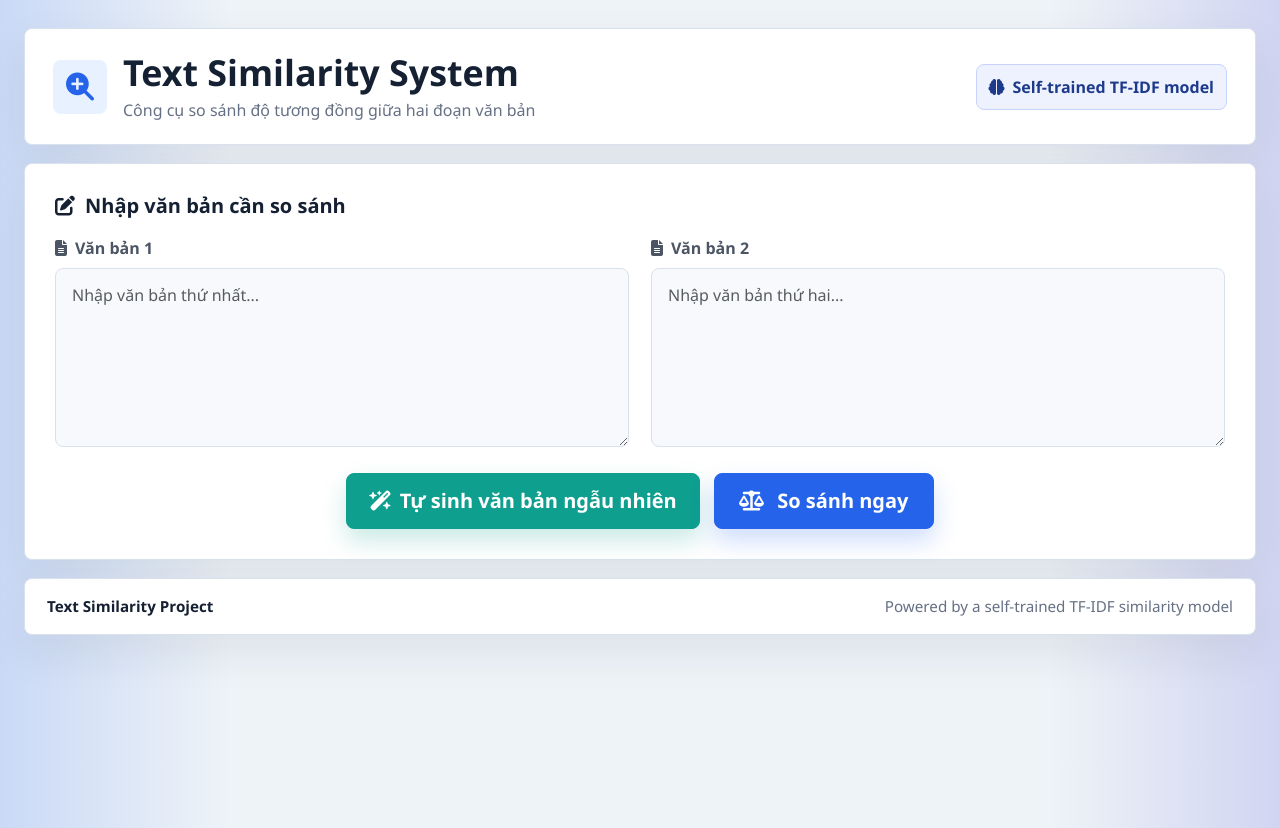
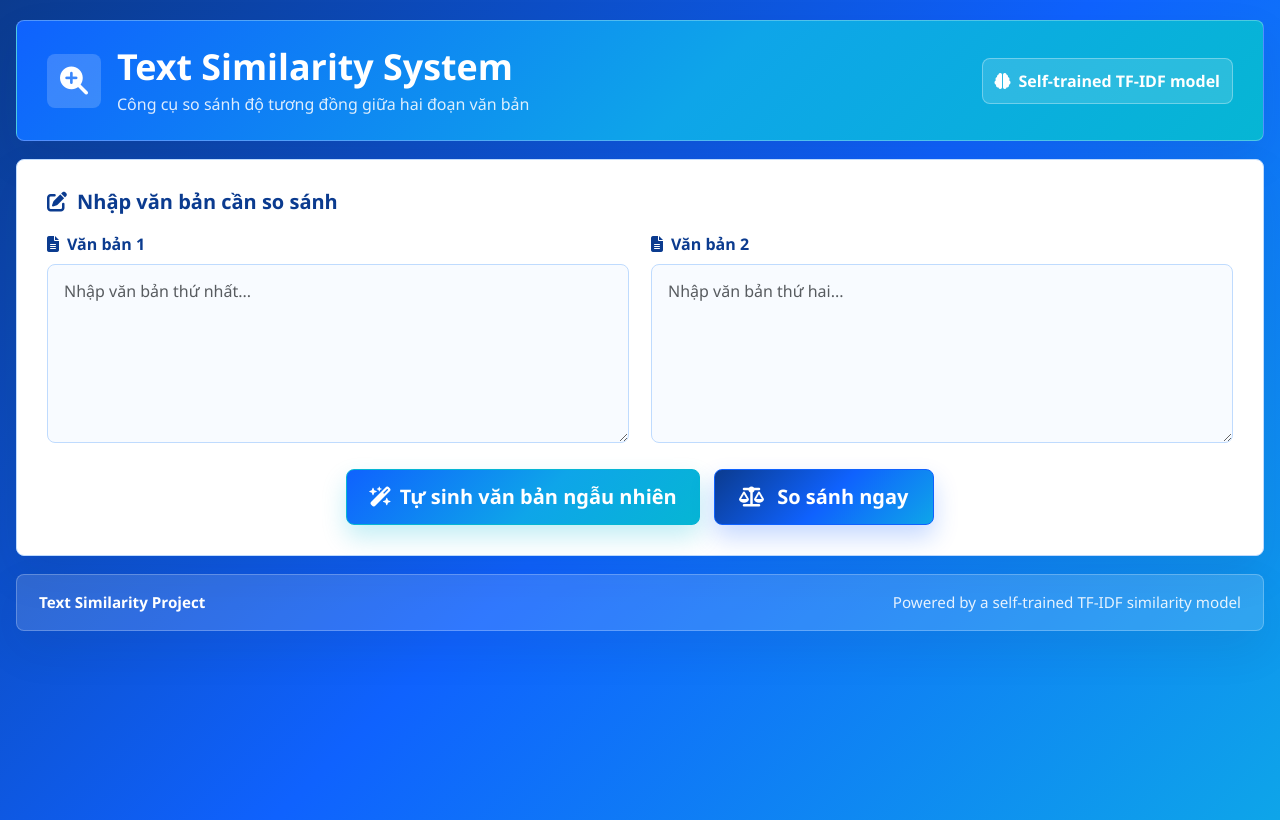
Before and after one commit to Eastern2k4/Text_similarity_project, a Django app: page / in a window 1280 px wide. Run offline with Django 5.2, Linux system fonts and the light colour scheme.

Commit message:
Unify interface blue gradient theme

```diff
--- a/templates/similarity/index.html
+++ b/templates/similarity/index.html
@@ -10,17 +10,19 @@
 
     <style>
         :root {
-            --page-bg: #eef3f8;
+            --page-bg: #eff6ff;
             --surface: #ffffff;
-            --surface-soft: #f7f9fc;
-            --text-main: #162033;
-            --text-muted: #657084;
-            --line: #d9e1ec;
-            --primary: #2563eb;
-            --primary-dark: #1d4ed8;
-            --teal: #0f9f8f;
-            --cyan: #0ea5e9;
-            --result: #5b5bd6;
+            --surface-soft: #f8fbff;
+            --text-main: #0f172a;
+            --text-muted: #5b6b86;
+            --line: #bfdbfe;
+            --primary: #0f62fe;
+            --primary-dark: #084ec4;
+            --primary-soft: #dbeafe;
+            --cyan: #06b6d4;
+            --blue-deep: #0b3b8f;
+            --blue-gradient: linear-gradient(135deg, #0f62fe 0%, #0ea5e9 55%, #06b6d4 100%);
+            --blue-gradient-dark: linear-gradient(135deg, #0b3b8f 0%, #0f62fe 52%, #0ea5e9 100%);
         }
 
         * {
@@ -30,16 +32,14 @@
         body {
             min-height: 100vh;
             margin: 0;
-            background:
-                linear-gradient(90deg, rgba(37, 99, 235, 0.18), transparent 18%, transparent 82%, rgba(91, 91, 214, 0.20)),
-                var(--page-bg);
+            background: var(--blue-gradient-dark);
             color: var(--text-main);
             font-family: "Segoe UI", Tahoma, Geneva, Verdana, sans-serif;
         }
 
         .app-shell {
-            width: min(1540px, calc(100% - 48px));
-            margin: 28px auto;
+            width: min(1760px, calc(100% - 32px));
+            margin: 20px auto;
         }
 
         .app-header,
@@ -57,8 +57,11 @@
             align-items: center;
             justify-content: space-between;
             gap: 24px;
-            padding: 22px 28px;
+            padding: 24px 30px;
             margin-bottom: 18px;
+            border-color: rgba(255, 255, 255, 0.28);
+            background: var(--blue-gradient);
+            color: #ffffff;
         }
 
         .brand {
@@ -75,8 +78,8 @@
             width: 54px;
             height: 54px;
             border-radius: 8px;
-            background: #e7f1ff;
-            color: var(--primary);
+            background: rgba(255, 255, 255, 0.18);
+            color: #ffffff;
             font-size: 1.75rem;
         }
 
@@ -89,7 +92,7 @@
 
         .brand-subtitle {
             margin: 4px 0 0;
-            color: var(--text-muted);
+            color: rgba(255, 255, 255, 0.86);
             font-size: 1rem;
         }
 
@@ -98,11 +101,11 @@
             align-items: center;
             gap: 8px;
             white-space: nowrap;
-            border: 1px solid #c7d2fe;
+            border: 1px solid rgba(255, 255, 255, 0.32);
             border-radius: 8px;
             padding: 10px 12px;
-            color: #1e3a8a;
-            background: #eef2ff;
+            color: #ffffff;
+            background: rgba(255, 255, 255, 0.14);
             font-weight: 650;
         }
 
@@ -117,6 +120,7 @@
             margin-bottom: 18px;
             font-weight: 750;
             font-size: 1.25rem;
+            color: var(--blue-deep);
         }
 
         .input-grid {
@@ -129,7 +133,7 @@
             display: flex;
             align-items: center;
             gap: 8px;
-            color: #4b5563;
+            color: var(--blue-deep);
             font-weight: 700;
             margin-bottom: 8px;
         }
@@ -149,7 +153,7 @@
         .form-control:focus {
             border-color: var(--primary);
             background: #ffffff;
-            box-shadow: 0 0 0 4px rgba(37, 99, 235, 0.14);
+            box-shadow: 0 0 0 4px rgba(15, 98, 254, 0.14);
         }
 
         .field-error {
@@ -180,21 +184,27 @@
         }
 
         .btn-primary {
-            background: var(--primary);
+            background: var(--blue-gradient-dark);
             border-color: var(--primary);
-            box-shadow: 0 12px 24px rgba(37, 99, 235, 0.22);
+            box-shadow: 0 12px 24px rgba(15, 98, 254, 0.24);
         }
 
         .btn-primary:hover,
         .btn-primary:focus {
-            background: var(--primary-dark);
+            background: linear-gradient(135deg, #08357f 0%, #084ec4 55%, #0284c7 100%);
             border-color: var(--primary-dark);
         }
 
         .btn-success {
-            background: var(--teal);
-            border-color: var(--teal);
-            box-shadow: 0 12px 24px rgba(15, 159, 143, 0.22);
+            background: var(--blue-gradient);
+            border-color: var(--cyan);
+            box-shadow: 0 12px 24px rgba(6, 182, 212, 0.24);
+        }
+
+        .btn-success:hover,
+        .btn-success:focus {
+            background: linear-gradient(135deg, #0ea5e9 0%, #0f62fe 100%);
+            border-color: var(--primary);
         }
 
         .loading {
@@ -213,7 +223,7 @@
             gap: 24px;
             padding: 28px 32px;
             color: #ffffff;
-            background: linear-gradient(135deg, var(--result), #764ba2);
+            background: var(--blue-gradient-dark);
         }
 
         .result-title {
@@ -250,18 +260,19 @@
         }
 
         .similarity-high {
-            background: #dcfce7;
-            color: #166534;
+            background: #dbeafe;
+            color: #0b3b8f;
         }
 
         .similarity-medium {
-            background: #fef3c7;
-            color: #713f12;
+            background: #e0f2fe;
+            color: #075985;
         }
 
         .similarity-low {
-            background: #fee2e2;
-            color: #991b1b;
+            background: #eff6ff;
+            color: #1e40af;
+            border: 1px solid #bfdbfe;
         }
 
         .preview-grid {
@@ -283,7 +294,7 @@
             display: flex;
             align-items: center;
             gap: 8px;
-            color: #4b5563;
+            color: var(--blue-deep);
             margin-bottom: 8px;
         }
 
@@ -294,12 +305,14 @@
             gap: 16px;
             margin-top: 18px;
             padding: 16px 22px;
-            color: var(--text-muted);
+            border-color: rgba(255, 255, 255, 0.24);
+            background: rgba(255, 255, 255, 0.14);
+            color: rgba(255, 255, 255, 0.88);
             font-size: 0.95rem;
         }
 
         .app-footer strong {
-            color: var(--text-main);
+            color: #ffffff;
         }
 
         .alert {
```
